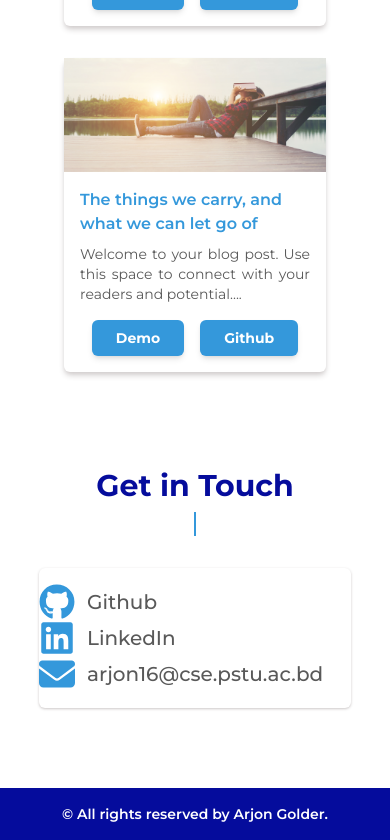
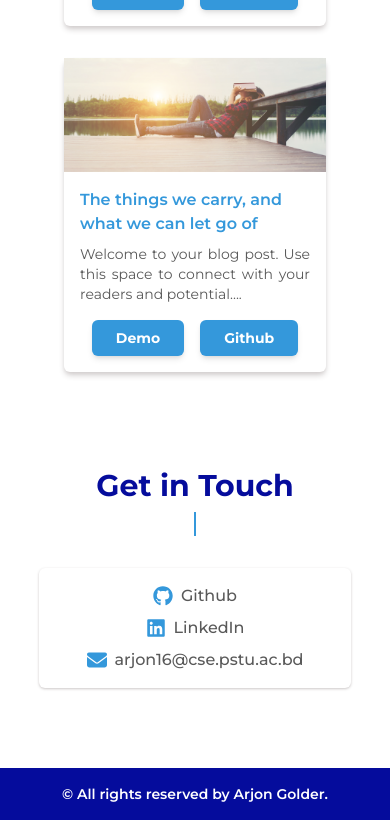
Before and after one commit to Fatiha26/client-Portfolio, a Next.js app: page / in a window 390 px wide. Shown: the part 3390-4230 px from the top of the page. Built offline with nearby package versions, Linux system fonts and the light colour scheme.

Commit message:
responsive contact

```diff
--- a/src/app/components/Contact.jsx
+++ b/src/app/components/Contact.jsx
@@ -11,18 +11,18 @@ const Contact = () => {
       </h2>
       <Line />
 
-      <div className="md:flex justify-center items-center gap-40 py-4  w-4/5 mx-auto my-8 cursor-pointer bg-white text-black shadow shadow-secondary-200 hover:shadow-secondary-300 delay-75 rounded-md">
-        <div className="flex items-center gap-3">
-            <FaGithub className="text-4xl text-primary-400"/>
-            <span className="text-xl font-medium text-secondary-400">Github</span>
+      <div className="flex md:flex-row flex-col justify-center items-center md:gap-40 gap-2 py-4  w-4/5 mx-auto my-8 cursor-pointer bg-white text-black shadow shadow-secondary-200 hover:shadow-secondary-300 delay-75 rounded-md">
+        <div className="flex items-center md:gap-3 gap-2">
+            <FaGithub className="md:text-4xl text-xl text-primary-400"/>
+            <span className="md:text-xl font-medium text-secondary-400">Github</span>
         </div>
-        <div className="flex items-center gap-3">
-            <FaLinkedin className="text-4xl text-primary-400"/>
-            <span className="text-xl font-medium text-secondary-400">LinkedIn</span>
+        <div className="flex items-center md:gap-3 gap-2">
+            <FaLinkedin className="md:text-4xl text-xl text-primary-400"/>
+            <span className="md:text-xl font-medium text-secondary-400">LinkedIn</span>
         </div>
-        <div className="flex items-center gap-3">
-            <FaEnvelope className="text-4xl text-primary-400"/>
-            <span className="text-xl font-medium text-secondary-400">arjon16@cse.pstu.ac.bd</span>
+        <div className="flex items-center md:gap-3 gap-2">
+            <FaEnvelope className="md:text-4xl text-xl text-primary-400"/>
+            <span className="md:text-xl font-medium text-secondary-400">arjon16@cse.pstu.ac.bd</span>
         </div>
       </div>
     </div>
```
